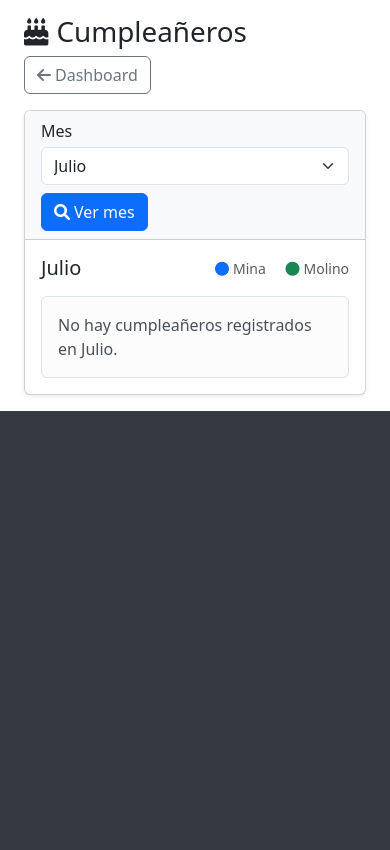
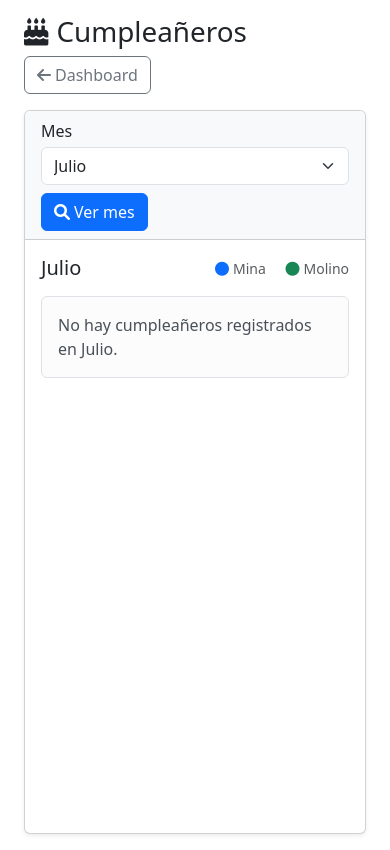
Before and after one commit to Robiotec/DashBoard_BZA, a Django app: page /rh/cumpleaneros/ in a window 390 px wide. Shown: the part 855-1705 px from the top of the page. Before the commit the page ends 1266 px from the top, so only its background shows below. Run offline with Django 5.2, Linux system fonts and the light colour scheme; a user stored in the database is signed in; tables that the repository leaves empty hold one stand-in row (values such as "Sample post").

Commit message:
Make HR birthday list scrollable

```diff
--- a/inventario_bonanza/gestion_personal/templates/gestion_personal/rh/birthdays.html
+++ b/inventario_bonanza/gestion_personal/templates/gestion_personal/rh/birthdays.html
@@ -6,6 +6,31 @@
 <style>
   .birthday-list-card {
     max-width: 920px;
+    height: calc(100vh - 150px);
+    min-height: 520px;
+    display: flex;
+    flex-direction: column;
+  }
+
+  .birthday-list-card .card-header {
+    flex: 0 0 auto;
+  }
+
+  .birthday-list-card .card-body {
+    min-height: 0;
+    display: flex;
+    flex-direction: column;
+  }
+
+  .birthday-list-title {
+    flex: 0 0 auto;
+  }
+
+  .birthday-scroll {
+    flex: 1 1 auto;
+    min-height: 0;
+    overflow-y: auto;
+    padding-right: 0.35rem;
   }
 
   .birthday-person {
@@ -44,9 +69,16 @@
     font-weight: 700;
     text-align: center;
   }
+
+  @media (max-width: 767.98px) {
+    .birthday-list-card {
+      height: calc(100vh - 120px);
+      min-height: 460px;
+    }
+  }
 </style>
 
-<div class="container-fluid py-3">
+<div class="container-fluid py-3 overflow-hidden">
   <div class="d-flex flex-wrap align-items-center justify-content-between gap-2 mb-3">
     <h1 class="mb-0"><i class="fas fa-cake-candles me-2"></i>Cumpleañeros</h1>
     <a href="{% url 'dashboard_rrhh' %}" class="btn btn-outline-secondary">
@@ -74,7 +106,7 @@
     </div>
 
     <div class="card-body">
-      <div class="d-flex flex-wrap align-items-center justify-content-between gap-2 mb-3">
+      <div class="birthday-list-title d-flex flex-wrap align-items-center justify-content-between gap-2 mb-3">
         <h5 class="mb-0">{{ selected_month_name }}</h5>
         <div class="small text-muted">
           <span class="me-3"><i class="fas fa-circle text-primary me-1"></i>Mina</span>
@@ -83,7 +115,7 @@
       </div>
 
       {% if birthdays %}
-        <div class="d-flex flex-column gap-2">
+        <div class="birthday-scroll d-flex flex-column gap-2">
           {% for item in birthdays %}
             <div class="birthday-person {{ item.area_class }}">
               <div class="d-flex align-items-center">
```
